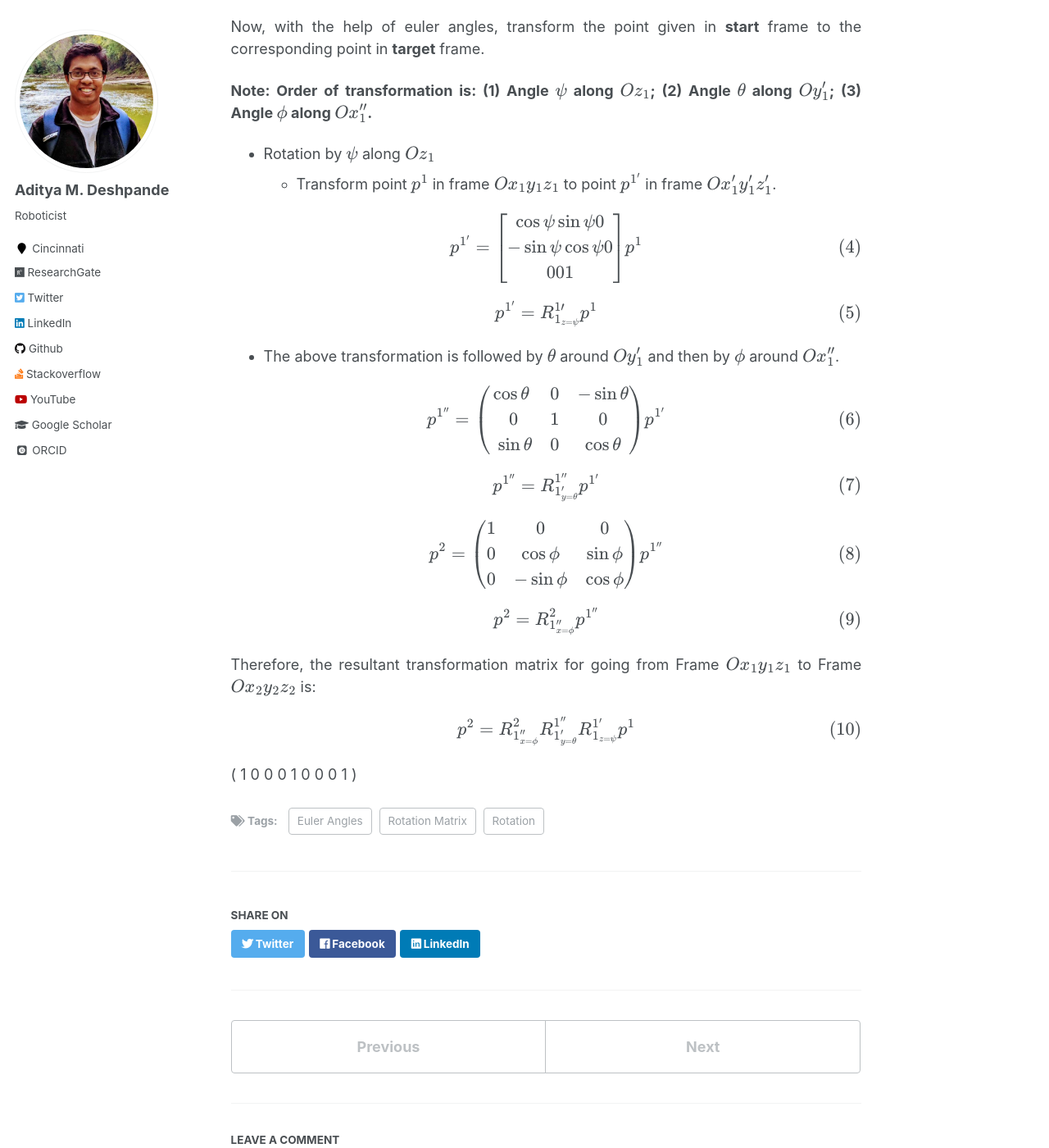
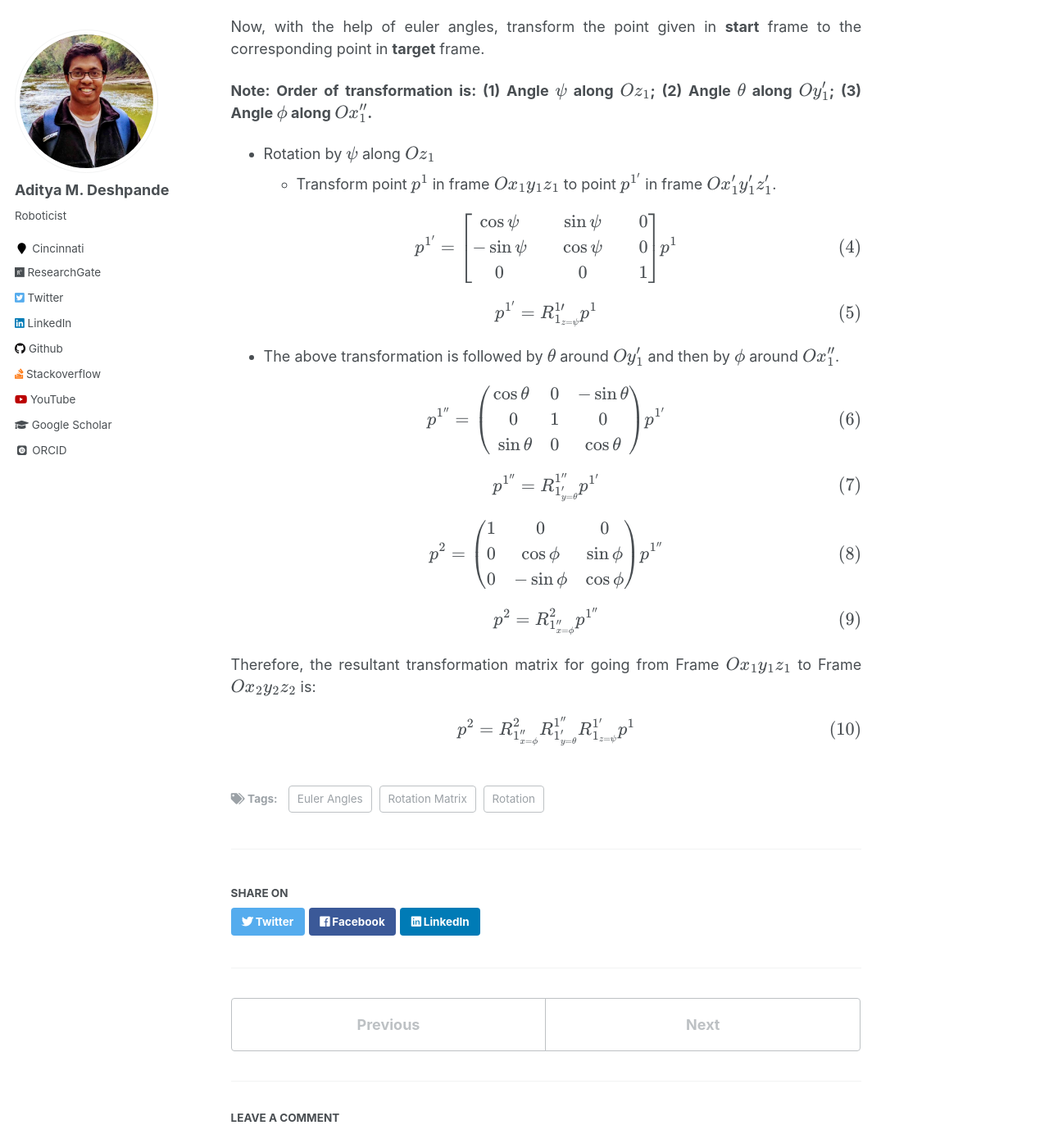
Before and after one commit to adipandas/adipandas.github.io, a Jekyll site: the page built from _posts/2020-02-10-euler-rotation.md, in a window 1280 px wide and 1400 px high, scrolled down 2480 px. Shown: the whole window at 82% size. Built offline with Jekyll 4.4.1, drawn with Linux system fonts in a browser that asks for light colours; some web fonts are replaced; formulas are drawn with MathJax 3; comment, search, counter and statistics services are not loaded.

Commit message:
Update 2020-02-10-euler-rotation.md

```diff
--- a/_posts/2020-02-10-euler-rotation.md
+++ b/_posts/2020-02-10-euler-rotation.md
@@ -92,9 +92,9 @@ Now, with the help of euler angles, transform the point given in **start** frame
     * Transform point **$$p^{1}$$** in frame $$Ox_{1}y_{1}z_{1}$$ to point **$$p^{1^{\prime}}$$** in frame $Ox_{1}^{\prime}y_{1}^{\prime}z_{1}^{\prime}$.
 
 $$p^{1^{\prime}} = \begin{bmatrix}
-\cos\psi  \sin\psi  0 \\
--\sin\psi  \cos\psi  0 \\
-0  0  1
+\cos\psi && \sin\psi && 0 \\
+-\sin\psi && \cos\psi && 0 \\
+0 && 0 && 1
 \end{bmatrix} p^{1}$$
 
 $$p^{1^{\prime}} = R_{1_{z=\psi}}^{1\prime} p^{1}$$
@@ -120,14 +120,3 @@ $$p^{2} = R_{1^{\prime\prime}_{x=\phi}}^{2} p^{1^{\prime\prime}}$$
 Therefore, the resultant transformation matrix for going from Frame $$Ox_{1}y_{1}z_{1}$$ to Frame $$Ox_{2}y_{2}z_{2}$$ is:
 
 $$p^{2} = R_{1^{\prime\prime}_{x=\phi}}^{2} R_{1^{\prime}_{y=\theta}}^{1^{\prime\prime}} R_{1_{z=\psi}}^{1^{\prime}} p^{1}$$
-
-
-<mrow>
-   <mo> ( </mo>
-   <mtable>
-      <mtr> <mn>1</mn> <mn>0</mn> <mn>0</mn> </mtr>
-      <mtr> <mn>0</mn> <mn>1</mn> <mn>0</mn> </mtr>
-      <mtr> <mn>0</mn> <mn>0</mn> <mn>1</mn> </mtr>
-   </mtable>
-   <mo> ) </mo>
-</mrow>
```
